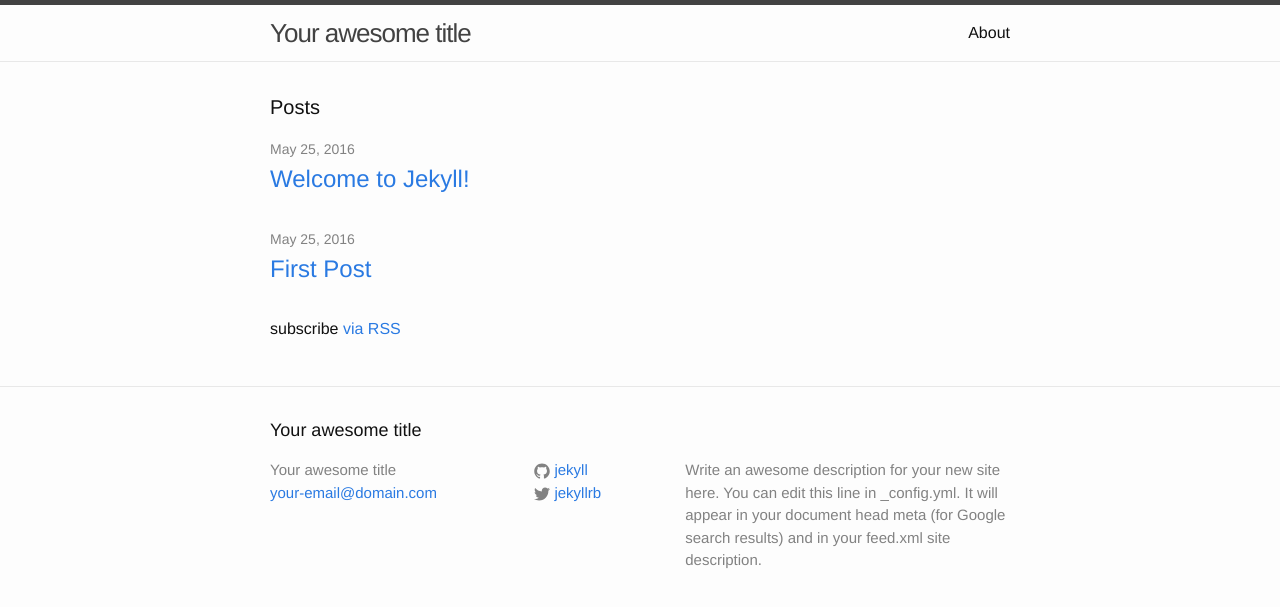
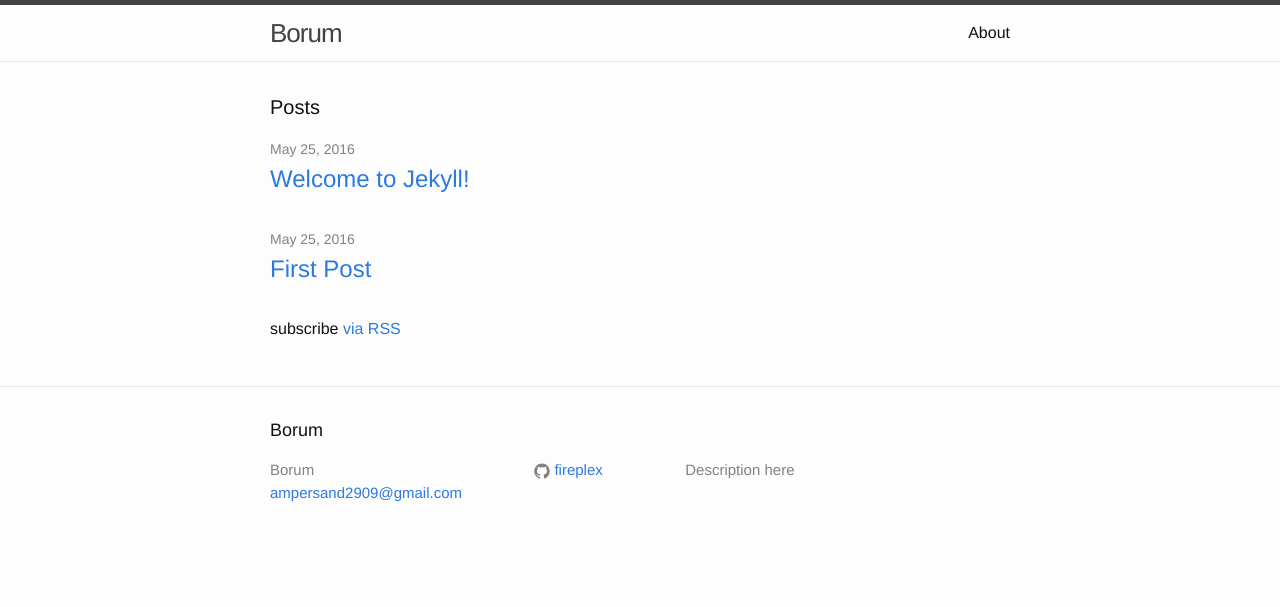
Before and after one commit to slothgamez/fireplex.github.io, a Jekyll site: the page built from index.html, in a window 1280 px wide. Shown: the top 607 px of the page. Built offline with Jekyll 4.4.1, drawn with Linux system fonts in a browser that asks for light colours.

Commit message:
Update _config.yml

```diff
--- a/_config.yml
+++ b/_config.yml
@@ -6,16 +6,14 @@
 # 'jekyll serve'. If you change this file, please restart the server process.
 
 # Site settings
-title: Your awesome title
-email: your-email@domain.com
+title: Borum
+email: ampersand2909@gmail.com
 description: > # this means to ignore newlines until "baseurl:"
-  Write an awesome description for your new site here. You can edit this
-  line in _config.yml. It will appear in your document head meta (for
-  Google search results) and in your feed.xml site description.
+  Description here
 baseurl: "" # the subpath of your site, e.g. /blog
-url: "http://yourdomain.com" # the base hostname & protocol for your site
-twitter_username: jekyllrb
-github_username:  jekyll
+url: "http://fireplex.github.io" # the base hostname & protocol for your site
+twitter_username:
+github_username:  fireplex
 
 # Build settings
 markdown: kramdown
```
